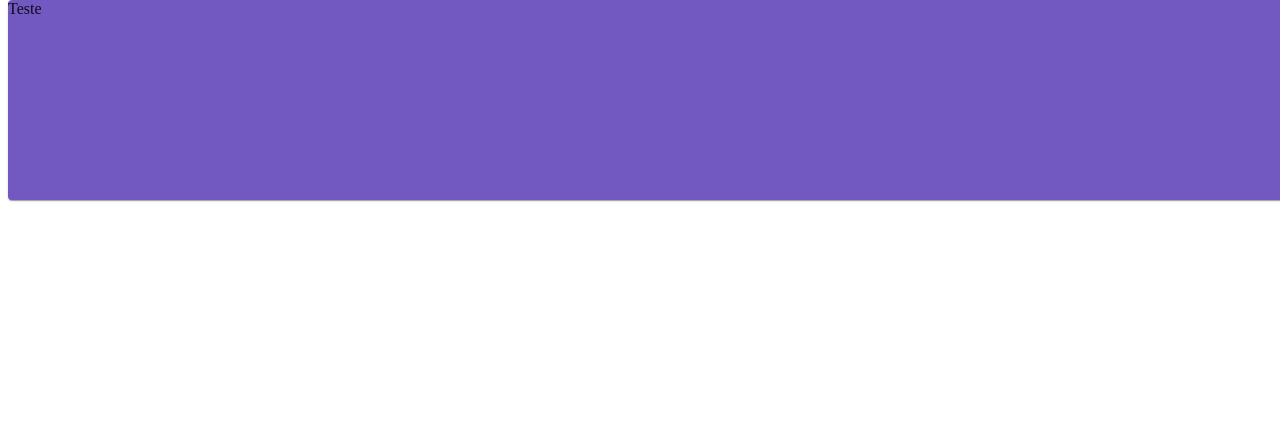
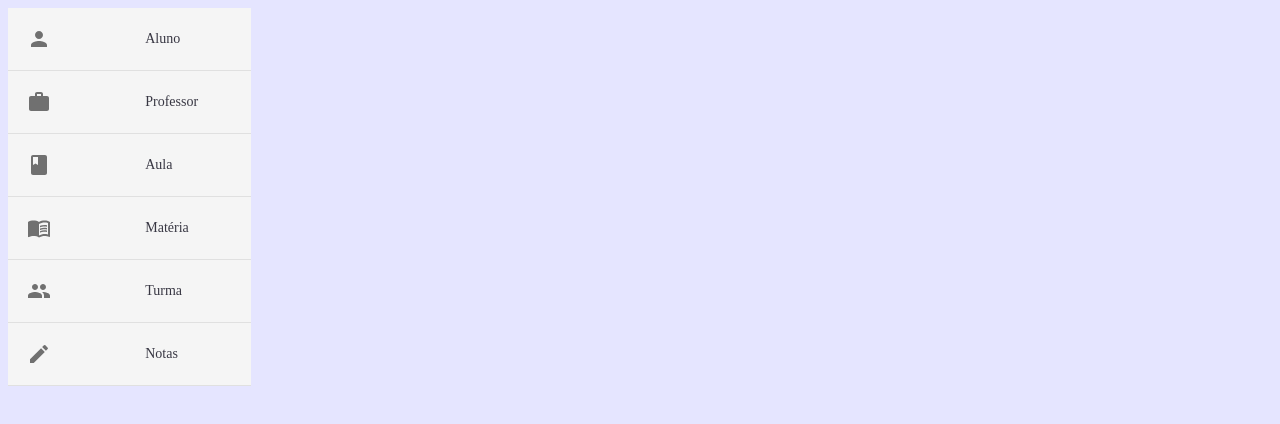
Before and after one commit to kayqueGovetri/etec-pw3-projeto-frontend, a React (Create React App) app: page / in a window 1280 px wide. Shown: the top 424 px of the page. Built offline with nearby package versions, Linux system fonts and the light colour scheme.

Commit message:
Mudanças Menu.

```diff
--- /dev/null
+++ b/src/Paginas/SideMenu.js
@@ -0,0 +1,236 @@
+import React from 'react';
+import { makeStyles } from '@material-ui/core/styles';
+import Box from '@material-ui/core/Box';
+import Collapse from '@material-ui/core/Collapse';
+import IconButton from '@material-ui/core/IconButton';
+import { BrowserRouter, Route, Link } from 'react-router-dom';
+import {
+    Table,
+    TableBody,
+    TableCell,
+    TableRow
+} from '@material-ui/core';
+import PeopleIcon from '@material-ui/icons/People';
+import PeopleOutlineIcon from '@material-ui/icons/PeopleOutline';
+import WorkIcon from '@material-ui/icons/Work';
+import WorkOutlineIcon from '@material-ui/icons/WorkOutline';
+import ClassIcon from '@material-ui/icons/Class';
+import ClassOutlinedIcon from '@material-ui/icons/ClassOutlined';
+import MenuBookTwoToneIcon from '@material-ui/icons/MenuBookTwoTone';
+import MenuBookIcon from '@material-ui/icons/MenuBook';
+import CreateIcon from '@material-ui/icons/Create';
+import CreateOutlinedIcon from '@material-ui/icons/CreateOutlined';
+import PersonIcon from '@material-ui/icons/Person';
+import PersonOutlineIcon from '@material-ui/icons/PersonOutline';
+
+function SideMenu (){
+    document.body.style.backgroundColor = '#e5e5ff';
+    const useRowStyles = makeStyles({
+        root: {
+          '& > *': {
+            border: 'unset',
+            width: "35%",
+            backgroundColor: 'whitesmoke',
+          },
+        },
+        inside: {
+            backgroundColor: '#DCDCDC',
+        },
+        link:{
+            textDecoration: 'none',
+            color: '#054F77',
+            active: 'secondary',
+            marginBottom: '5%',
+        },
+      });
+
+    const [aluno, setAluno] = React.useState(false);
+    const [prof, setProf] = React.useState(false);
+    const [aula, setAula] = React.useState(false);
+    const [mat, setMat] = React.useState(false);
+    const [turma, setTurma] = React.useState(false);
+    const [nota, setNota] = React.useState(false);
+
+    const classes = useRowStyles();
+    return(
+        <>
+        <TableRow className={classes.root}>
+        <TableCell>
+          <IconButton aria-label="expand row" size="small" onClick={() => setAluno(!aluno)}>
+            {aluno ? <PersonOutlineIcon /> : <PersonIcon />}
+          </IconButton>
+        </TableCell>
+        <TableCell component="th" scope="row">
+          Aluno
+        </TableCell>
+      </TableRow>
+      <TableRow className={classes.inside}>
+        <TableCell style={{ paddingBottom: 0, paddingTop: 0 }} colSpan={6}>
+          <Collapse in={aluno} timeout="auto" unmountOnExit>
+            <Box margin={1}>
+              <Table size="small">
+                <TableBody>
+                    <Link to = "/Aluno/Cadastro" className={classes.link}>Cadastrar</Link>
+                </TableBody>
+                <TableBody>
+                    Informações do Aluno
+                </TableBody>
+                <TableBody>
+                    <Link to = "/Aluno/Listagem" className={classes.link}>Listagem</Link>
+                </TableBody>
+              </Table>
+            </Box>
+          </Collapse>
+        </TableCell>
+      </TableRow>
+      <TableRow className={classes.root}>
+        <TableCell>
+          <IconButton aria-label="expand row" size="small" onClick={() => setProf(!prof)}>
+            {prof ? <WorkOutlineIcon /> : <WorkIcon />}
+          </IconButton>
+        </TableCell>
+        <TableCell component="th" scope="row">
+          Professor
+        </TableCell>
+      </TableRow>
+      <TableRow className={classes.inside}>
+        <TableCell style={{ paddingBottom: 0, paddingTop: 0 }} colSpan={6}>
+          <Collapse in={prof} timeout="auto" unmountOnExit>
+            <Box margin={1}>
+              <Table size="small">
+                <TableBody>
+                    Cadastrar
+                </TableBody>
+                <TableBody>
+                    Informações do Professor
+                </TableBody>
+                <TableBody>
+                    Tabela
+                </TableBody>
+              </Table>
+            </Box>
+          </Collapse>
+        </TableCell>
+      </TableRow>
+      <TableRow className={classes.root}>
+        <TableCell>
+          <IconButton aria-label="expand row" size="small" onClick={() => setAula(!aula)}>
+            {aula ? <ClassOutlinedIcon /> : <ClassIcon />}
+          </IconButton>
+        </TableCell>
+        <TableCell component="th" scope="row">
+          Aula
+        </TableCell>
+      </TableRow>
+      <TableRow className={classes.inside}>
+        <TableCell style={{ paddingBottom: 0, paddingTop: 0 }} colSpan={6}>
+          <Collapse in={aula} timeout="auto" unmountOnExit>
+            <Box margin={1}>
+              <Table size="small">
+                <TableBody>
+                    Cadastrar
+                </TableBody>
+                <TableBody>
+                    Informações da Aula
+                </TableBody>
+                <TableBody>
+                    Tabela
+                </TableBody>
+              </Table>
+            </Box>
+          </Collapse>
+        </TableCell>
+      </TableRow>
+      <TableRow className={classes.root}>
+        <TableCell>
+          <IconButton aria-label="expand row" size="small" onClick={() => setMat(!mat)}>
+            {mat ? <MenuBookTwoToneIcon /> : <MenuBookIcon />}
+          </IconButton>
+        </TableCell>
+        <TableCell component="th" scope="row">
+          Matéria
+        </TableCell>
+      </TableRow>
+      <TableRow className={classes.inside}>
+        <TableCell style={{ paddingBottom: 0, paddingTop: 0 }} colSpan={6}>
+          <Collapse in={mat} timeout="auto" unmountOnExit>
+            <Box margin={1}>
+              <Table size="small">
+                <TableBody>
+                    Cadastrar
+                </TableBody>
+                <TableBody>
+                    Informações da Matéria
+                </TableBody>
+                <TableBody>
+                    Tabela
+                </TableBody>
+              </Table>
+            </Box>
+          </Collapse>
+        </TableCell>
+      </TableRow>
+      <TableRow className={classes.root}>
+        <TableCell>
+          <IconButton aria-label="expand row" size="small" onClick={() => setTurma(!turma)}>
+            {turma ? <PeopleOutlineIcon /> : <PeopleIcon />}
+          </IconButton>
+        </TableCell>
+        <TableCell component="th" scope="row">
+          Turma
+        </TableCell>
+      </TableRow>
+      <TableRow className={classes.inside}>
+        <TableCell style={{ paddingBottom: 0, paddingTop: 0 }} colSpan={6}>
+          <Collapse in={turma} timeout="auto" unmountOnExit>
+            <Box margin={1}>
+              <Table size="small">
+                <TableBody>
+                    Cadastrar
+                </TableBody>
+                <TableBody>
+                    Informações da Turma
+                </TableBody>
+                <TableBody>
+                    Tabela
+                </TableBody>
+              </Table>
+            </Box>
+          </Collapse>
+        </TableCell>
+      </TableRow>
+      <TableRow className={classes.root}>
+        <TableCell>
+          <IconButton aria-label="expand row" size="small" onClick={() => setNota(!nota)}>
+            {nota ? <CreateOutlinedIcon /> : <CreateIcon />}
+          </IconButton>
+        </TableCell>
+        <TableCell component="th" scope="row">
+          Notas
+        </TableCell>
+      </TableRow>
+      <TableRow className={classes.inside}>
+        <TableCell style={{ paddingBottom: 0, paddingTop: 0 }} colSpan={6}>
+          <Collapse in={nota} timeout="auto" unmountOnExit>
+            <Box margin={1}>
+              <Table size="small">
+                <TableBody>
+                    Cadastrar
+                </TableBody>
+                <TableBody>
+                    Detalhes Notas
+                </TableBody>
+                <TableBody>
+                    Tabela
+                </TableBody>
+              </Table>
+            </Box>
+          </Collapse>
+        </TableCell>
+      </TableRow>
+    </>
+    );
+}
+
+
+export default SideMenu;
--- a/src/Rotas.js
+++ b/src/Rotas.js
@@ -8,14 +8,14 @@ import {
 import App from "../src/Paginas/App"
 import CadastroAluno from "../src/Paginas/CadastroAluno"
 import ListagemAlunos from "../src/Paginas/ListagemAlunos"
-
+import SideMenu from "../src/Paginas/SideMenu"
 
 
 const Rotas = () => (
   <>
     <BrowserRouter>
       <Switch>
-        <Route path="/" exact={true} component={App} />
+        <Route path="/" exact={true} component={SideMenu} />
         <Route path="/aluno/cadastro" component={CadastroAluno} />
         <Route path="/aluno/listagem" component={ListagemAlunos} />
       </Switch>
```
